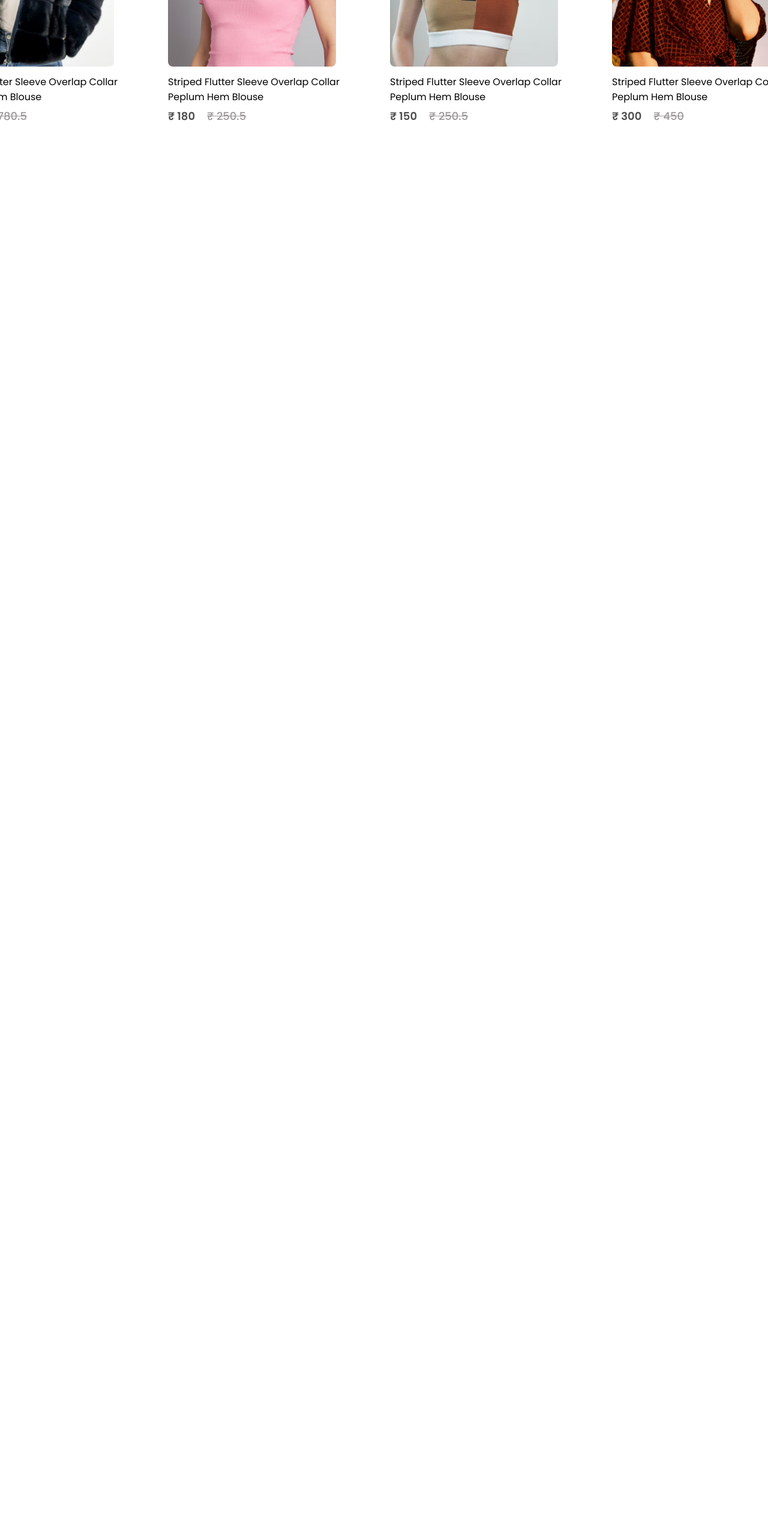
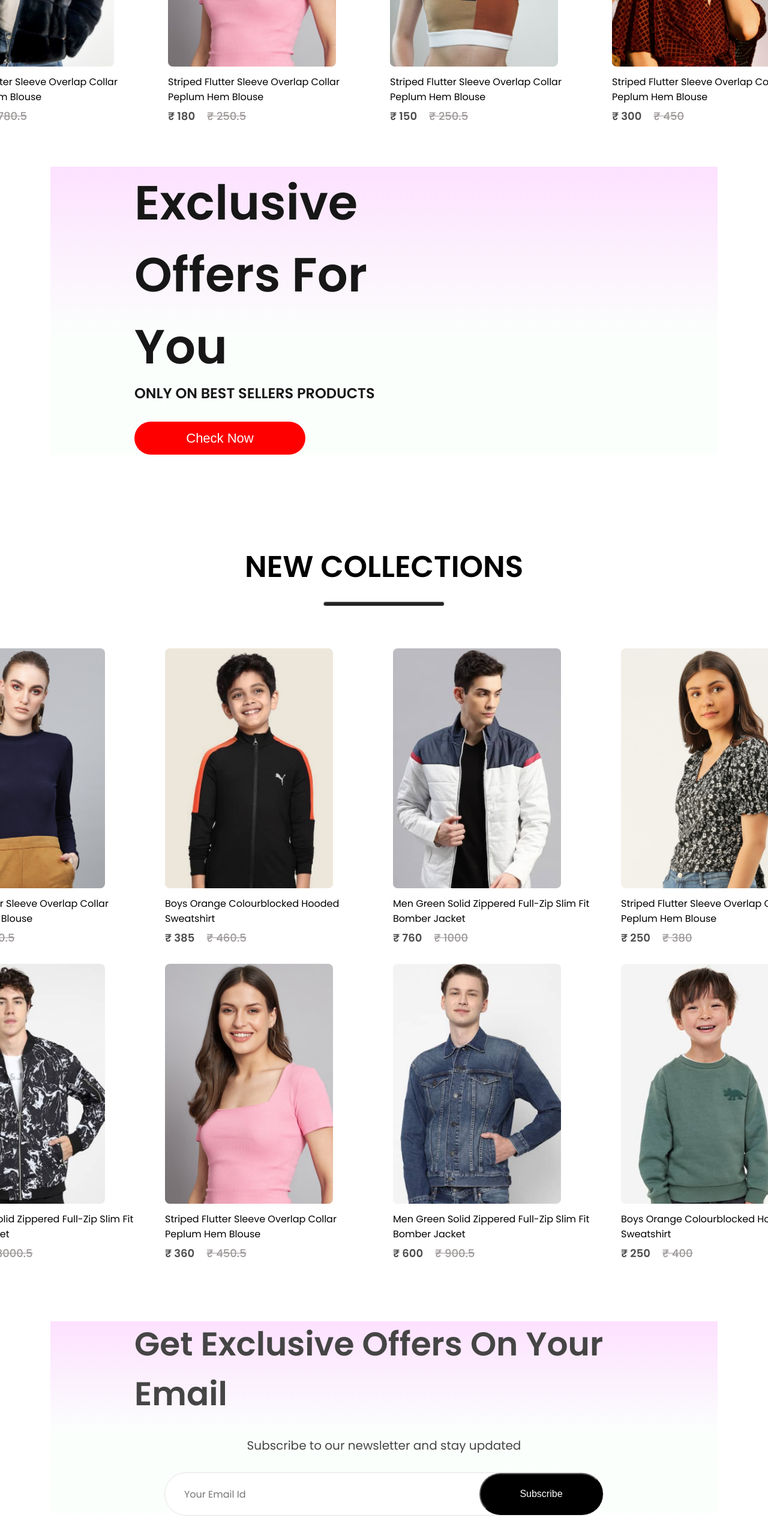
Before and after one commit to rambha04/My-Website, a React (Create React App) app: page / in a window 1280 px wide. Shown: the part 1332-3898 px from the top of the page at 60% size. Before the commit the page ends 1610 px from the top, so only its background shows below. Built offline with nearby package versions, Linux system fonts and the light colour scheme.

Commit message:
Add newsletter subscription and Offers component

```diff
--- a/src/Components/Assets/new_collections.js
+++ b/src/Components/Assets/new_collections.js
@@ -12,57 +12,57 @@ let new_collections = [
     id: 12,
     name: "Striped Flutter Sleeve Overlap Collar Peplum Hem Blouse",
     image: p1_img,
-    new_price: 50.0,
-    old_price: 80.5,
+    new_price: 130.0,
+    old_price: 200.5,
   },
   {
     id: 35,
     name: "Boys Orange Colourblocked Hooded Sweatshirt",
     image: p2_img,
-    new_price: 85.0,
-    old_price: 120.5,
+    new_price: 385.0,
+    old_price: 460.5,
   },
   {
     id: 14,
     name: "Men Green Solid Zippered Full-Zip Slim Fit Bomber Jacket",
     image: p3_img,
-    new_price: 60.0,
-    old_price: 100.5,
+    new_price: 760.0,
+    old_price: 1000.0,
   },
   {
     id: 8,
     name: "Striped Flutter Sleeve Overlap Collar Peplum Hem Blouse",
     image: p4_img,
-    new_price: 100.0,
-    old_price: 150.0,
+    new_price: 250.0,
+    old_price: 380.0,
   },
   {
     id: 15,
     name: "Men Green Solid Zippered Full-Zip Slim Fit Bomber Jacket",
     image: p5_img,
-    new_price: 50.0,
-    old_price: 80.5,
+    new_price: 5000.0,
+    old_price: 8000.5,
   },
   {
     id: 2,
     name: "Striped Flutter Sleeve Overlap Collar Peplum Hem Blouse",
     image: p6_img,
-    new_price: 85.0,
-    old_price: 120.5,
+    new_price: 360.0,
+    old_price: 450.5,
   },
   {
     id: 17,
     name: "Men Green Solid Zippered Full-Zip Slim Fit Bomber Jacket",
     image: p7_img,
-    new_price: 60.0,
-    old_price: 100.5,
+    new_price: 600.0,
+    old_price: 900.5,
   },
   {
     id: 28,
     name: "Boys Orange Colourblocked Hooded Sweatshirt",
     image: p8_img,
-    new_price: 100.0,
-    old_price: 150.0,
+    new_price: 250.0,
+    old_price: 400.0,
   },
 ];
 
--- /dev/null
+++ b/src/Components/NewCollections/NewCollections.css
@@ -0,0 +1,24 @@
+.new-collections{
+    display: flex;
+    flex-direction: column;
+    align-items: center;
+    gap: 20px;
+    margin-bottom: 100px;
+}
+.new-collections h1{
+    color: black;
+    font-size: 50px;
+    font-weight: 600;
+}
+.new-collections hr{
+    width: 200px;
+     height: 6px;
+     border-radius: 10px;
+     background: #252525;
+}
+.collections{
+    display: grid;
+    grid-template-columns: 1fr 1fr 1fr 1fr;
+    margin-top: 50px;
+    gap: 30px;
+}
--- /dev/null
+++ b/src/Components/NewCollections/NewCollections.jsx
@@ -0,0 +1,26 @@
+import React from "react";
+import './NewCollections.css';
+import new_collection from '../Assets/new_collections';
+import Item from "../Items/Item";
+
+const NewCollections = () =>{
+  return(
+    <div className="new-collections">
+        <h1> NEW COLLECTIONS </h1>
+        <hr />
+        <div className="collections">
+            {new_collection.map((item,i)=>{
+                return <Item
+                    key={i}
+                    id={item.id}
+                    name={item.name}
+                    image={item.image}
+                    new_price={item.new_price}
+                    old_price={item.old_price} />
+            })}
+        </div>
+
+    </div>
+  )
+}
+export default NewCollections;
--- /dev/null
+++ b/src/Components/NewsLetter/NewsLetter.jsx
@@ -0,0 +1,17 @@
+import React from "react";
+import "./NewsLetters.css";
+
+const NewsLetter = () =>{
+    return(
+        <div className="newsletter">
+          <h1> Get Exclusive Offers On Your Email </h1>
+          <p> Subscribe to our newsletter and stay updated </p>
+          <div>
+            <input type="email" placeholder="Your Email Id" />
+            <button> Subscribe </button>
+          </div>
+        </div>
+    )
+}
+
+export default NewsLetter;
--- /dev/null
+++ b/src/Components/NewsLetter/NewsLetters.css
@@ -0,0 +1,50 @@
+.newsletter{
+    width: 65%;
+    height: 40vh;
+    display: flex;
+    flex-direction: column;
+    align-items: center;
+    justify-content: center;
+    margin: auto;
+    padding: 0px 140px;
+    margin-bottom: 150px;
+    background: linear-gradient(180deg, #fde1ff 0%, rgba(225, 255, 234, 0.13) 60%);    gap: 30px;
+}
+
+.newsletter h1{
+    color: #454545;
+    font-size: 55px;
+    font-weight: 600;
+}
+.newsletter p{
+    color: #454545;
+    font-size: 20px;
+}
+.newsletter div{
+    display: flex;
+    align-items: center;
+    justify-content: center;
+    background: white;
+    width: 730px;
+    height: 70px;
+    border-radius: 80px;
+    border: 1px solid #e3e3e3;
+}
+.newsletter input{
+    width: 500px;
+    margin-left: 30px;
+    border: none;
+    outline: none;
+    color: #616161;
+    font-family: Poppins;
+    font-size: 16px;
+}
+.newsletter div button{
+    width: 210px;
+    height: 70px;
+    border-radius: 80px;
+    background: black;
+    color: white;
+    font-size: 16px;
+    cursor: pointer;
+}
--- /dev/null
+++ b/src/Components/Offers/Offers.css
@@ -0,0 +1,44 @@
+.offers{
+    width: 65%;
+    height: 60vh;
+    display: flex;
+    margin: auto;
+    padding: 0px 140px;
+    margin-bottom: 150px;
+    background: linear-gradient(180deg, #fde1ff 0%, #e1ffea22 60%);
+}
+.offers-left{
+    flex: 1;
+    display: flex;
+    flex-direction: column;
+    justify-content: center;
+}
+.offers-left h1{
+   color: #171717;
+   font-size: 80px;
+   font-weight: 600;
+}
+.offers-left p{
+   color: #171717;
+   font-size: 24px;
+   font-weight: 600;
+}
+.offers-left button{
+    width: 285px;
+    height: 70px;
+    border-radius: 35px;
+    background: red;
+    border: none;
+    color: white;
+    font-size: 22px;
+    font-weight: 500px;
+    margin-top: 30px;
+    cursor: pointer;
+}
+.offers-right{
+     flex: 1;
+     display: flex;
+     align-items: center;
+     justify-content: flex-end;
+     padding-top: 50px;
+    }
--- /dev/null
+++ b/src/Components/Offers/Offers.jsx
@@ -0,0 +1,20 @@
+import React from "react";
+import './Offers.css'
+
+const Offers = () =>{
+    return(
+        <div className="offers">
+          <div className="offers-left">
+            <h1>Exclusive</h1>
+            <h1>Offers For You</h1>
+            <p>ONLY ON BEST SELLERS PRODUCTS</p>
+            <button> Check Now </button>
+          </div>
+          <div className="offers-right">
+
+          </div>
+        </div>
+    )
+}
+
+export default Offers;
--- a/src/Pages/Shop.jsx
+++ b/src/Pages/Shop.jsx
@@ -1,12 +1,18 @@
 import React from "react";
 import Hero from "../Components/Hero/Hero";
 import Popular from "../Components/Popular/Popular";
+import Offers from "../Components/Offers/Offers";
+import NewCollections from "../Components/NewCollections/NewCollections";
+import NewsLetter from "../Components/NewsLetter/NewsLetter";
 
 const Shop = () =>{
     return(
         <div>
          <Hero/>
          <Popular/>
+         <Offers/>
+         <NewCollections/>
+         <NewsLetter/>
         </div>
     )
 }
```
Also changed, not shown: src/Components/Assets/WhatsApp Image 2025-03-29 at 17.14.21_2cd6f22a.jpg (added), src/Components/Assets/WhatsApp Image 2025-03-29 at 17.15.57_d0ea60a5.jpg (added).
